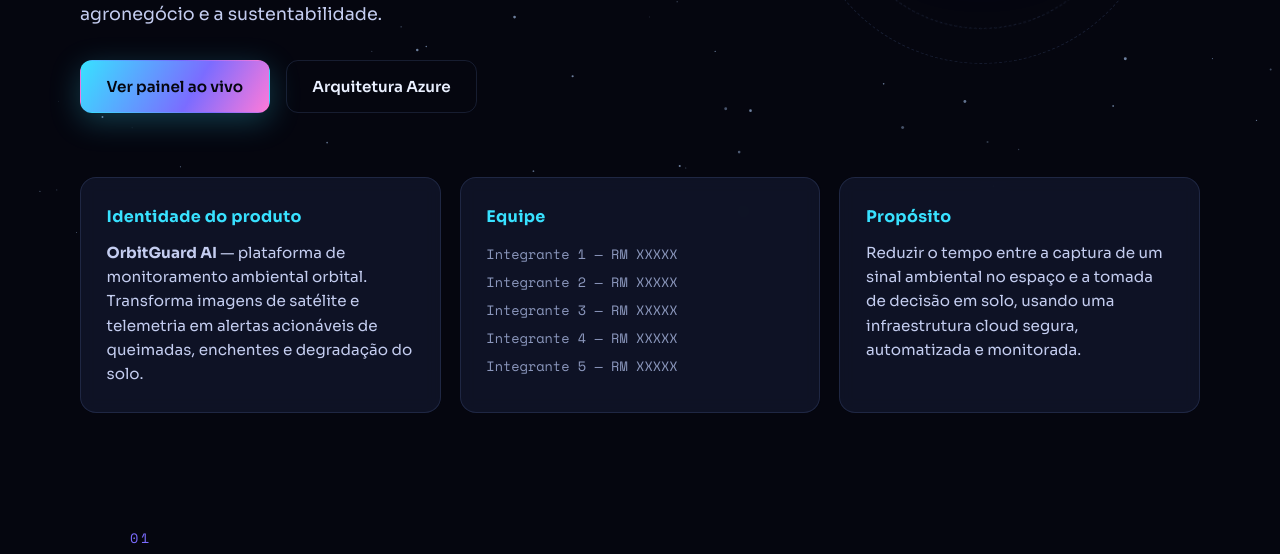
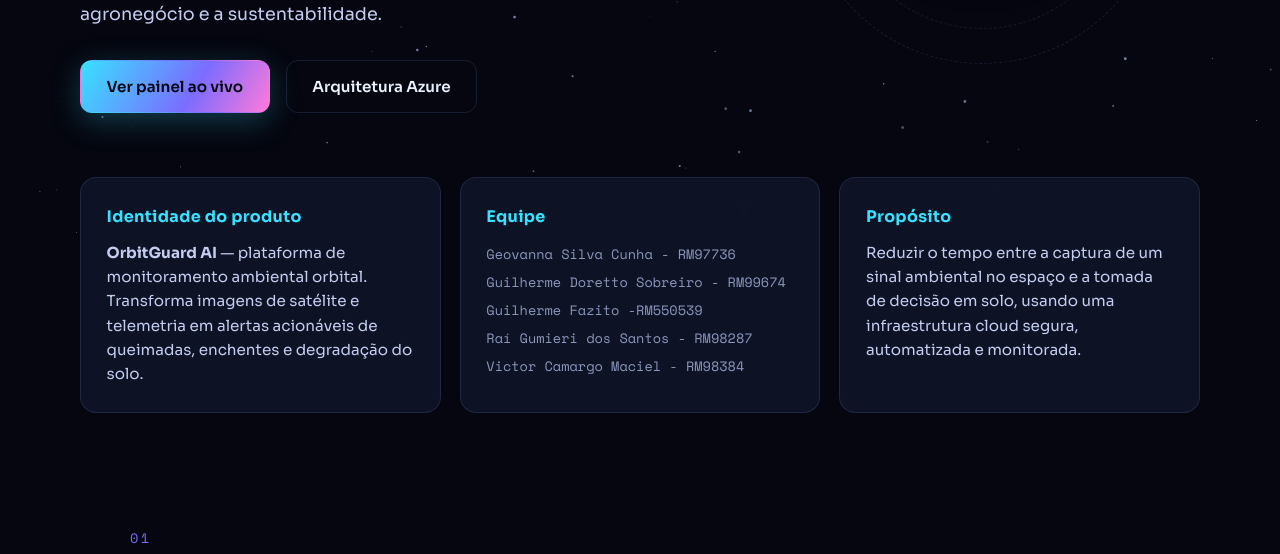
Before and after one commit to victormaciel13/orbitguard-azure, a plain HTML site: page orbitguard-azure/frontend/index.html in a window 1280 px wide. Shown: the part 516-1070 px from the top of the page. Drawn offline with nearby package versions, Linux system fonts and the light colour scheme; no server answers.

Commit message:
Integrantes e RM

```diff
--- a/orbitguard-azure/frontend/index.html
+++ b/orbitguard-azure/frontend/index.html
@@ -67,11 +67,11 @@
       <article class="card">
         <h3>Equipe</h3>
         <ul class="team">
-          <li>Integrante 1 — RM XXXXX</li>
-          <li>Integrante 2 — RM XXXXX</li>
-          <li>Integrante 3 — RM XXXXX</li>
-          <li>Integrante 4 — RM XXXXX</li>
-          <li>Integrante 5 — RM XXXXX</li>
+          <li>Geovanna Silva Cunha - RM97736</li>
+          <li>Guilherme Doretto Sobreiro - RM99674</li>
+          <li>Guilherme Fazito -RM550539</li>
+          <li>Raí Gumieri dos Santos - RM98287</li>
+          <li>Victor Camargo Maciel - RM98384</li>
         </ul>
       </article>
       <article class="card">
```
